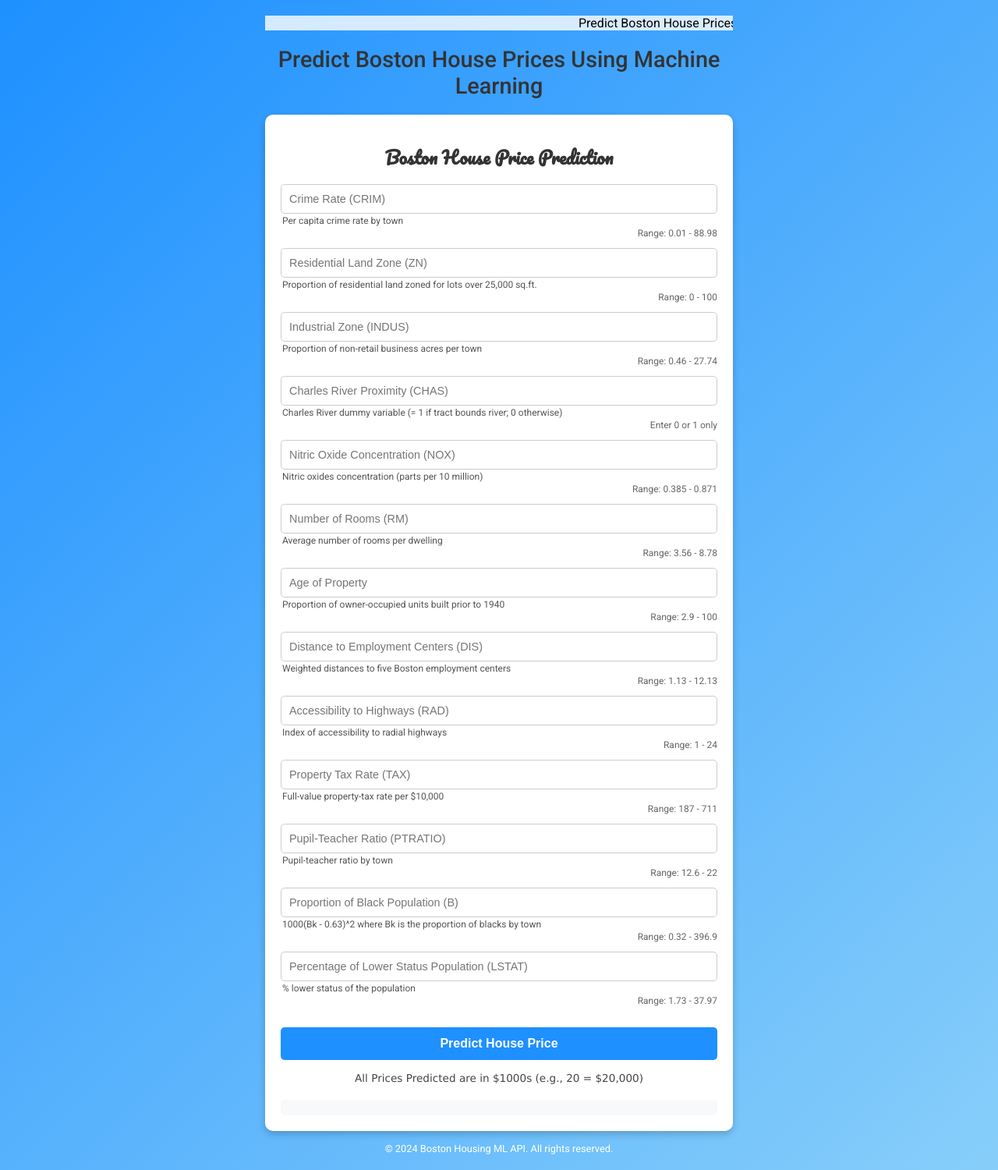
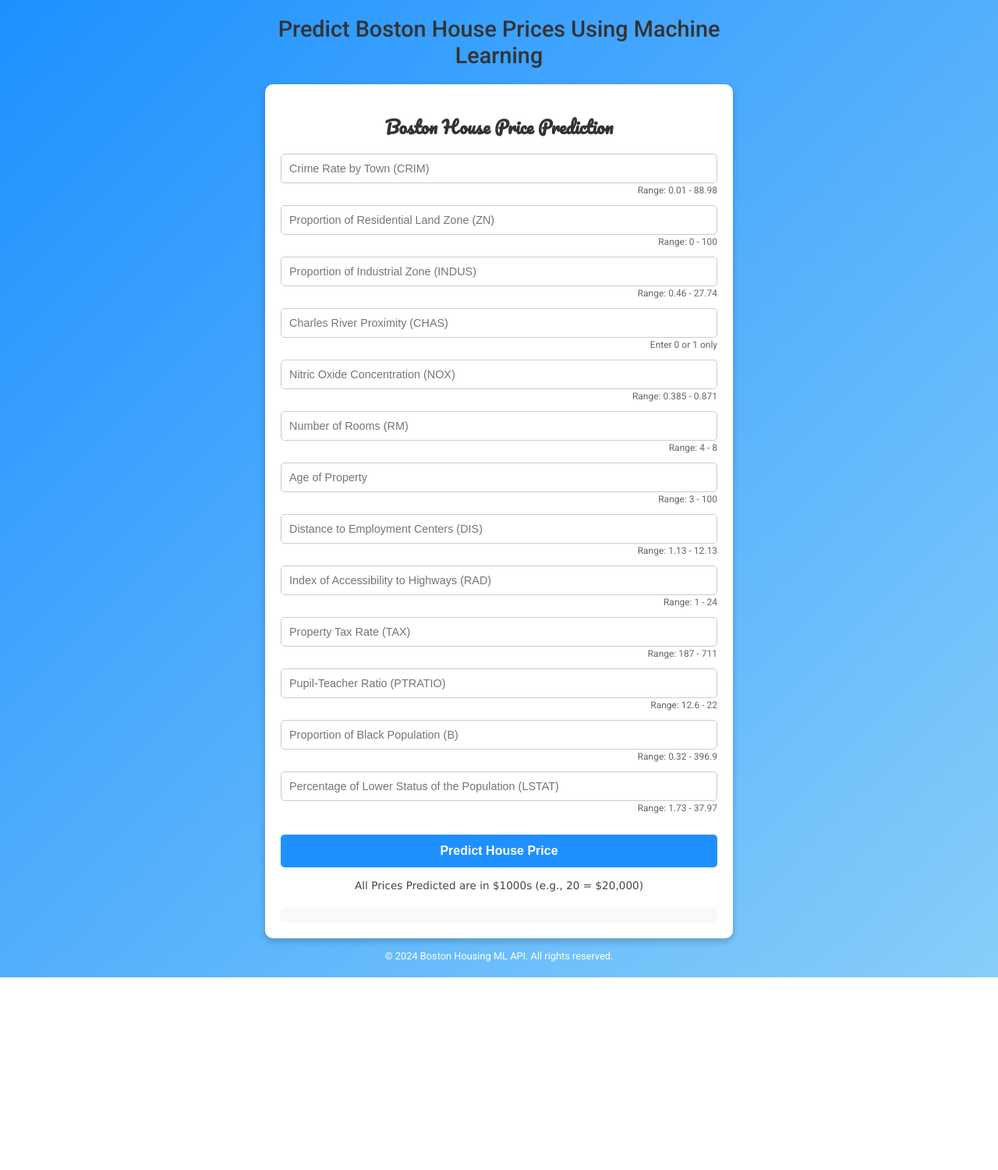
Before and after one commit to Tomisin92/bostonhousepricing, a Flask app: page / in a window 1280 px wide. Shown: the whole page at 78% size. After the commit the page ends 1253 px from the top, so only its background shows below. Run offline with Flask 3, Linux system fonts and the light colour scheme; parts of the project's set-up code (start-up, migrations or seed data) failed here and were passed over.

Commit message:
html updated

```diff
--- a/templates/home.html
+++ b/templates/home.html
@@ -6,7 +6,7 @@
   <meta name="viewport" content="width=device-width, initial-scale=1.0">
   <meta name="description" content="Predict Boston house prices using machine learning models. Enter property details to get an instant prediction.">
   <meta name="keywords" content="Boston House Price Prediction, Machine Learning, Flask App, Real Estate">
-  <meta name="author" content="Your Name">
+  <meta name="author" content="Adisa Isaac">
   <title>Boston House Price Prediction</title>
   <link href="https://fonts.googleapis.com/css2?family=Pacifico&family=Roboto:wght@300;400;500&display=swap" rel="stylesheet">
   <style>
@@ -26,38 +26,6 @@
       width: 90%;
       max-width: 600px;
       padding: 20px 0;
-    }
-
-    .marquee-container {
-      background-color: rgba(255, 255, 255, 0.8);
-      overflow: hidden;
-      width: 100%;
-      position: relative;
-      margin-bottom: 20px;
-    }
-
-    .marquee {
-      display: flex;
-      white-space: nowrap;
-      animation: marquee 20s linear infinite;
-    }
-
-    .marquee-content {
-      padding-left: 100%;
-      display: inline-block;
-    }
-
-    @keyframes marquee {
-      0% {
-        transform: translate(0, 0);
-      }
-      100% {
-        transform: translate(-100%, 0);
-      }
-    }
-
-    .marquee:hover {
-      animation-play-state: paused;
     }
 
     .title {
@@ -100,14 +68,6 @@
       font-size: 0.9rem;
       transition: border 0.3s ease;
       box-sizing: border-box;
-    }
-
-    .input-description {
-      font-size: 0.75rem;
-      color: #555;
-      text-align: left;
-      margin-top: 2px;
-      padding-left: 2px;
     }
 
     .input-range {
@@ -167,95 +127,73 @@
 
 <body>
   <div class="container">
-    <!-- Modern CSS Marquee at the top -->
-    <div class="marquee-container">
-      <div class="marquee">
-        <div class="marquee-content">
-          Predict Boston House Prices | Machine Learning Powered Prediction | Accurate Real Estate Valuation | Advanced Price Estimation
-        </div>
-      </div>
-    </div>
-
     <div class="title">Predict Boston House Prices Using Machine Learning</div>
 
     <div class="form-container">
       <h1>Boston House Price Prediction</h1>
       <form action="{{ url_for('predict') }}" method="post">
         <div class="input-group">
-          <input type="number" name="CRIM" placeholder="Crime Rate (CRIM)" required step="0.01" min="0.01" max="88.98" />
-          <div class="input-description">Per capita crime rate by town</div>
+          <input type="number" name="CRIM" placeholder="Crime Rate by Town (CRIM)" required step="0.01" min="0.01" max="88.98" />
           <div class="input-range">Range: 0.01 - 88.98</div>
         </div>
 
         <div class="input-group">
-          <input type="number" name="ZN" placeholder="Residential Land Zone (ZN)" required step="0.1" min="0" max="100" />
-          <div class="input-description">Proportion of residential land zoned for lots over 25,000 sq.ft.</div>
+          <input type="number" name="ZN" placeholder="Proportion of Residential Land Zone (ZN)" required step="0.1" min="0" max="100" />
           <div class="input-range">Range: 0 - 100</div>
         </div>
 
         <div class="input-group">
-          <input type="number" name="INDUS" placeholder="Industrial Zone (INDUS)" required step="0.01" min="0.46" max="27.74" />
-          <div class="input-description">Proportion of non-retail business acres per town</div>
+          <input type="number" name="INDUS" placeholder="Proportion of Industrial Zone (INDUS)" required step="0.01" min="0.46" max="27.74" />
           <div class="input-range">Range: 0.46 - 27.74</div>
         </div>
 
         <div class="input-group">
           <input type="number" name="CHAS" placeholder="Charles River Proximity (CHAS)" required step="1" min="0" max="1" />
-          <div class="input-description">Charles River dummy variable (= 1 if tract bounds river; 0 otherwise)</div>
           <div class="input-range">Enter 0 or 1 only</div>
         </div>
 
         <div class="input-group">
           <input type="number" name="NOX" placeholder="Nitric Oxide Concentration (NOX)" required step="0.001" min="0.385" max="0.871" />
-          <div class="input-description">Nitric oxides concentration (parts per 10 million)</div>
           <div class="input-range">Range: 0.385 - 0.871</div>
         </div>
 
         <div class="input-group">
-          <input type="number" name="RM" placeholder="Number of Rooms (RM)" required step="0.01" min="3.56" max="8.78" />
-          <div class="input-description">Average number of rooms per dwelling</div>
-          <div class="input-range">Range: 3.56 - 8.78</div>
+          <input type="number" name="RM" placeholder="Number of Rooms (RM)" required step="1" min="4" max="8" />
+          <div class="input-range">Range: 4 - 8</div>
         </div>
 
         <div class="input-group">
-          <input type="number" name="Age" placeholder="Age of Property" required step="0.1" min="2.9" max="100" />
-          <div class="input-description">Proportion of owner-occupied units built prior to 1940</div>
-          <div class="input-range">Range: 2.9 - 100</div>
+          <input type="number" name="Age" placeholder="Age of Property" required step="1" min="3" max="100" />
+          <div class="input-range">Range: 3 - 100</div>
         </div>
 
         <div class="input-group">
           <input type="number" name="DIS" placeholder="Distance to Employment Centers (DIS)" required step="0.01" min="1.13" max="12.13" />
-          <div class="input-description">Weighted distances to five Boston employment centers</div>
           <div class="input-range">Range: 1.13 - 12.13</div>
         </div>
 
         <div class="input-group">
-          <input type="number" name="RAD" placeholder="Accessibility to Highways (RAD)" required step="1" min="1" max="24" />
-          <div class="input-description">Index of accessibility to radial highways</div>
+          <input type="number" name="RAD" placeholder="Index of Accessibility to Highways (RAD)" required step="1" min="1" max="24" />
           <div class="input-range">Range: 1 - 24</div>
         </div>
 
         <div class="input-group">
           <input type="number" name="TAX" placeholder="Property Tax Rate (TAX)" required step="1" min="187" max="711" />
-          <div class="input-description">Full-value property-tax rate per $10,000</div>
           <div class="input-range">Range: 187 - 711</div>
         </div>
 
         <div class="input-group">
           <input type="number" name="PTRATIO" placeholder="Pupil-Teacher Ratio (PTRATIO)" required step="0.1" min="12.6" max="22" />
-          <div class="input-description">Pupil-teacher ratio by town</div>
           <div class="input-range">Range: 12.6 - 22</div>
         </div>
 
         <div class="input-group">
           <input type="number" name="B" placeholder="Proportion of Black Population (B)" required step="0.1" min="0.32" max="396.9" />
-          <div class="input-description">1000(Bk - 0.63)^2 where Bk is the proportion of blacks by town</div>
           <div class="input-range">Range: 0.32 - 396.9</div>
         </div>
 
         <div class="input-group">
-          <input type="number" name="LSTAT" placeholder="Percentage of Lower Status Population (LSTAT)" required step="0.01" min="1.73" max="37.97" />
-          <div class="input-description">% lower status of the population</div>
+          <input type="number" name="LSTAT" placeholder="Percentage of Lower Status of the Population (LSTAT)" required step="0.01" min="1.73" max="37.97" />
           <div class="input-range">Range: 1.73 - 37.97</div>
         </div>
 
```
